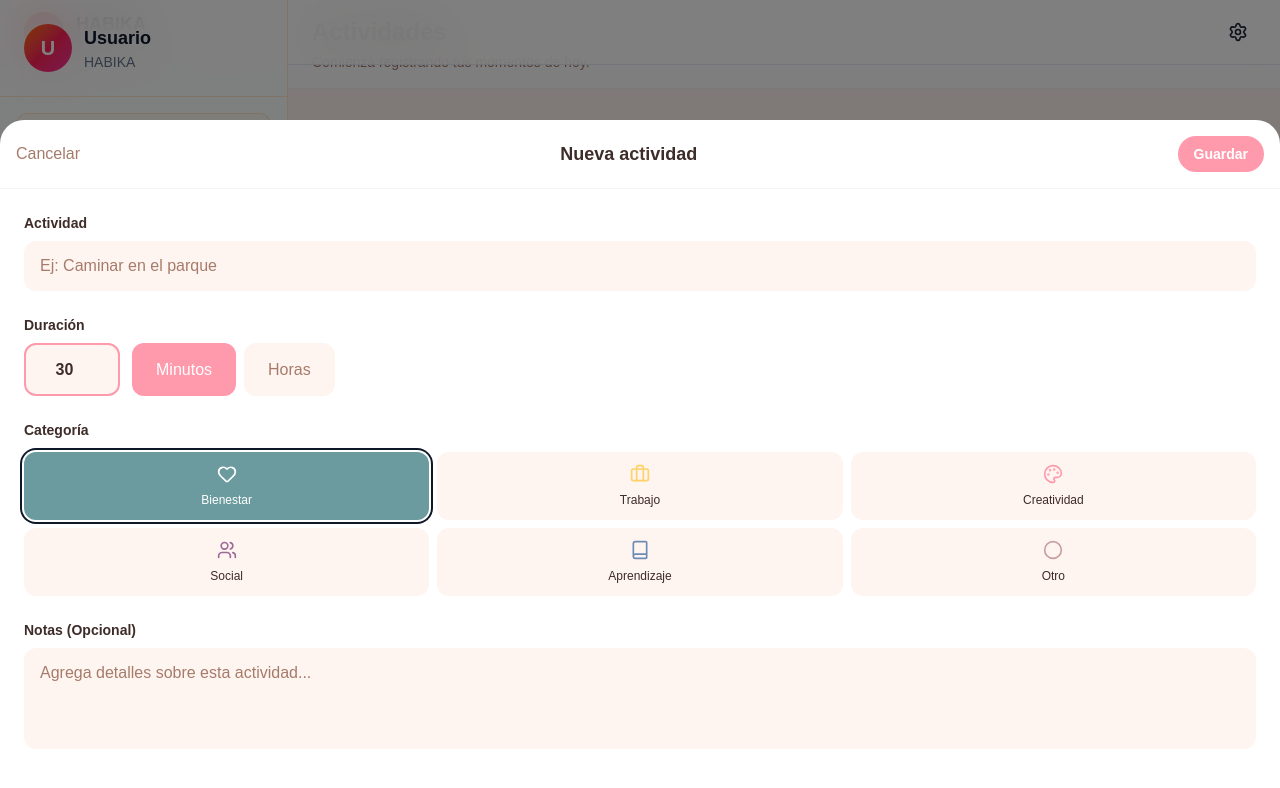
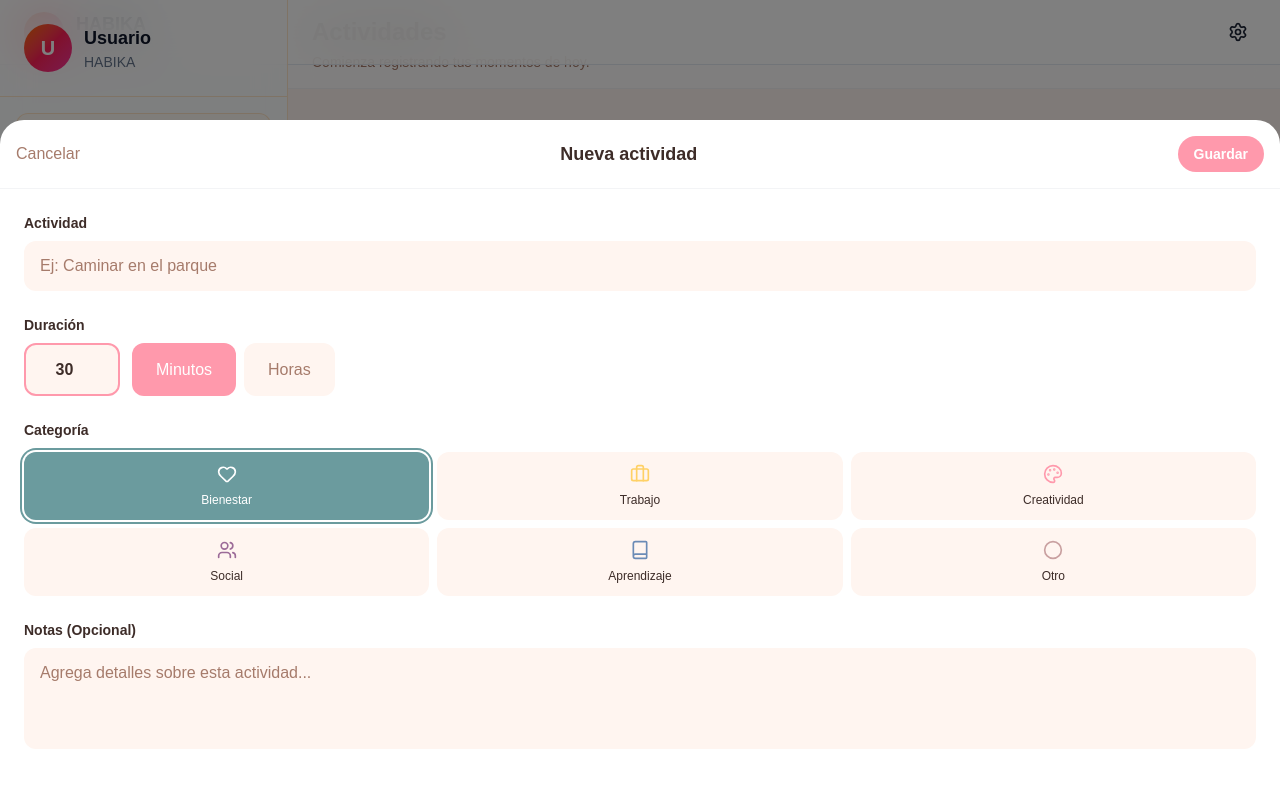
Before and after one commit to agustinmoren0/rocket-app, a Next.js app: page /actividades in a window 1280 px wide. Both pictures are taken after a click on the button "Registrar Actividad". Shown: the top 788 px of the page. Built offline with nearby package versions, Linux system fonts and the light colour scheme.

Commit message:
fix: reemplazar ringColor con boxShadow válido en CSS

```diff
--- a/app/actividades/page.tsx
+++ b/app/actividades/page.tsx
@@ -363,32 +363,30 @@ function ActivityModal({ activity, onSave, onClose }: any) {
             <div className="grid grid-cols-3 gap-2">
               {CATEGORIAS.map((cat) => {
                 const Icon = LUCIDE_ICONS[cat.icon];
+                const isSelected = formData.categoria === cat.id;
                 return (
                   <button
                     key={cat.id}
                     onClick={() => setFormData({ ...formData, categoria: cat.id })}
-                    className={`p-3 rounded-xl flex flex-col items-center gap-2 transition-all ${
-                      formData.categoria === cat.id ? 'ring-2 ring-offset-2' : ''
-                    }`}
+                    className="p-3 rounded-xl flex flex-col items-center gap-2 transition-all"
                     style={{
-                      backgroundColor:
-                        formData.categoria === cat.id ? cat.color : '#FFF5F0',
-                      ringColor: cat.color,
+                      backgroundColor: isSelected ? cat.color : '#FFF5F0',
+                      boxShadow: isSelected
+                        ? `0 0 0 2px white, 0 0 0 4px ${cat.color}`
+                        : 'none',
                     }}
                   >
                     <Icon
                       className="w-5 h-5"
                       style={{
-                        color:
-                          formData.categoria === cat.id ? 'white' : cat.color,
+                        color: isSelected ? 'white' : cat.color,
                       }}
                     />
                     <span
-                      className={`text-xs font-medium ${
-                        formData.categoria === cat.id
-                          ? 'text-white'
-                          : 'text-[#3D2C28]'
-                      }`}
+                      className="text-xs font-medium"
+                      style={{
+                        color: isSelected ? 'white' : '#3D2C28',
+                      }}
                     >
                       {cat.name}
                     </span>
```
